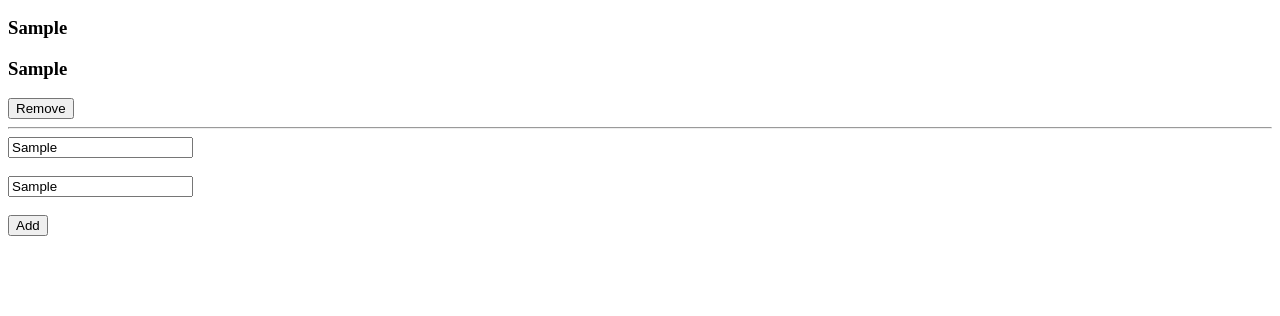
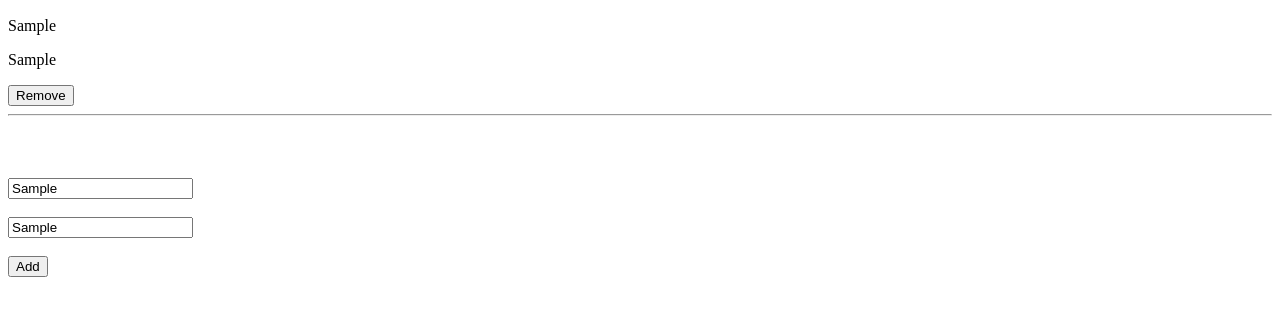
Before and after one commit to Nessrine88/Awesome.Books.github.io, a website: page index.htm in a window 1280 px wide. Both pictures are taken after typing "Sample", "Sample" into the empty fields and a click on the button "Add". Shown: the part 50-366 px from the top of the page. Drawn offline with Linux system fonts and the light colour scheme.

Commit message:
Edit HTML & JS files to correct styles.

```diff
--- a/index.htm
+++ b/index.htm
@@ -5,20 +5,17 @@
   <meta name="viewport" content="width=device-width, initial-scale=1.0">
   <title>Awesome Books</title>
   <link rel="icon" type="image/png" href="https://img.icons8.com/emoji/48/000000/ghost-emoji.png">
-
 </head>
 <body>
 
 <h2>Awesome Books</h2>
 <div id="displayedBooks"></div>
   </div>
-
-<input id = "title" type="text" placeholder="title">
-<br>
-<br>
-<input id = "author" type="text" placeholder="author">
-<br>
-<br>
+<br><br><br>
+<input id = "title" type="text" placeholder="Title">
+<br><br>
+<input id = "author" type="text" placeholder="Author">
+<br><br>
 <button id="addBtn">Add</button>
 <script src="main.js"></script>
 </body>
--- a/main.js
+++ b/main.js
@@ -14,8 +14,8 @@ function displayBooks() {
   books.forEach((book) => {
     const div = document.createElement('div');
     div.innerHTML = `
-      <h3>${book.title}</h3>
-      <h3>${book.author}</h3>
+      <p>${book.title}</p>
+      <p>${book.author}</p>
       <button class="removeBtn">Remove</button>
       <hr>
     `;
```
